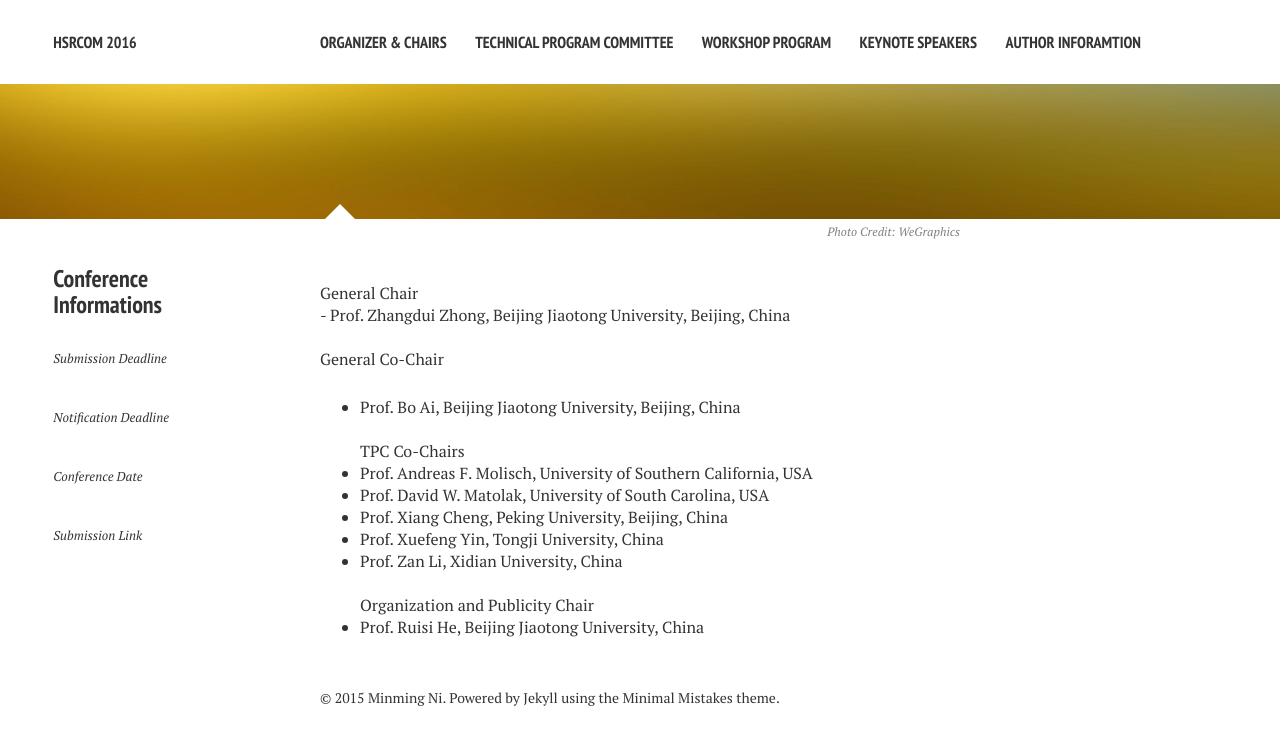
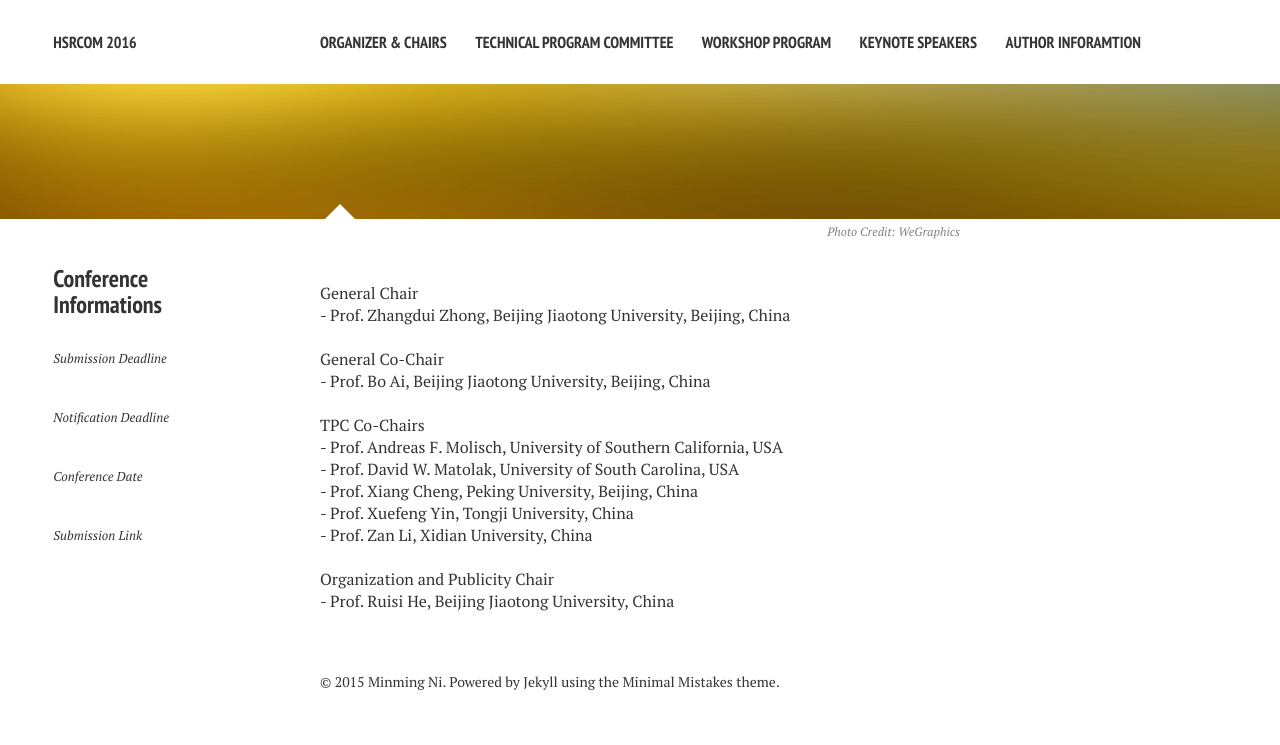
Before and after one commit to maxxx437/hsrcom2016, a Jekyll site: the page built from authors/index.md, in a window 1280 px wide. Shown: the top 745 px of the page. Built offline with Jekyll 4.4.1, drawn with Linux system fonts in a browser that asks for light colours; nearby versions of some CDN libraries.

```diff
--- a/authors/index.md
+++ b/authors/index.md
@@ -9,13 +9,6 @@ image:
 ---
 
 General Chair<br>- Prof. Zhangdui Zhong, Beijing Jiaotong University, Beijing, China
-<br><br>General Co-Chair
--	Prof. Bo Ai, Beijing Jiaotong University, Beijing, China
-<br><br>TPC Co-Chairs
--	Prof. Andreas F. Molisch, University of Southern California, USA
--	Prof. David W. Matolak, University of South Carolina, USA
--	Prof. Xiang Cheng, Peking University, Beijing, China
--	Prof. Xuefeng Yin, Tongji University, China
--	Prof. Zan Li, Xidian University, China
-<br><br>Organization and Publicity Chair
--	Prof. Ruisi He, Beijing Jiaotong University, China
+<br><br>General Co-Chair<br>-	Prof. Bo Ai, Beijing Jiaotong University, Beijing, China
+<br><br>TPC Co-Chairs<br>-	Prof. Andreas F. Molisch, University of Southern California, USA<br>-	Prof. David W. Matolak, University of South Carolina, USA<br>-	Prof. Xiang Cheng, Peking University, Beijing, China<br>-	Prof. Xuefeng Yin, Tongji University, China<br>-	Prof. Zan Li, Xidian University, China
+<br><br>Organization and Publicity Chair<br>-	Prof. Ruisi He, Beijing Jiaotong University, China
```
